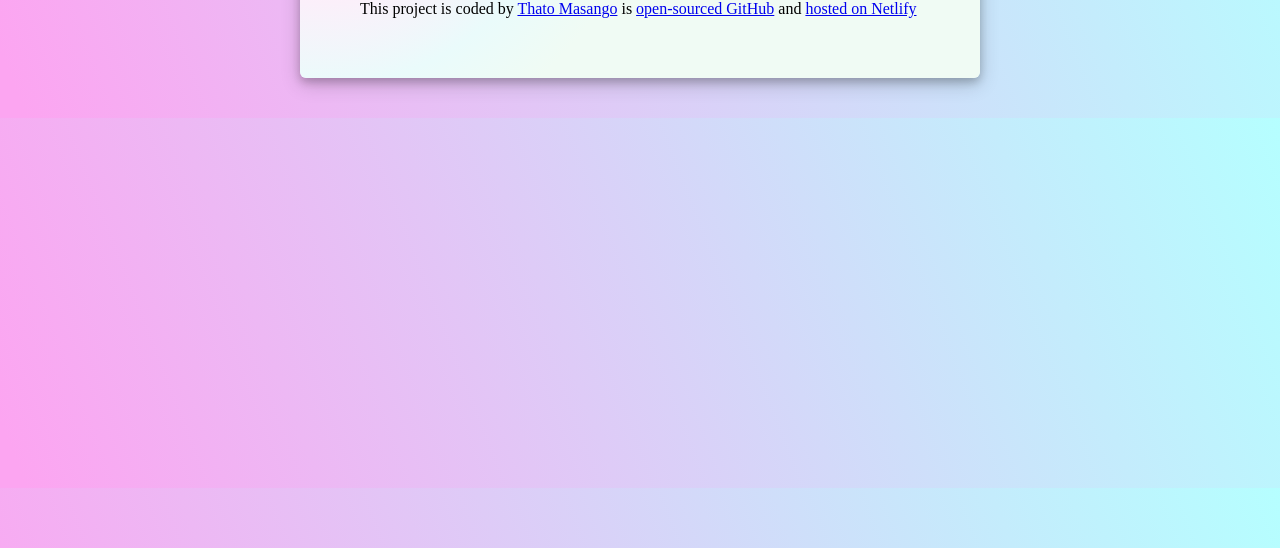
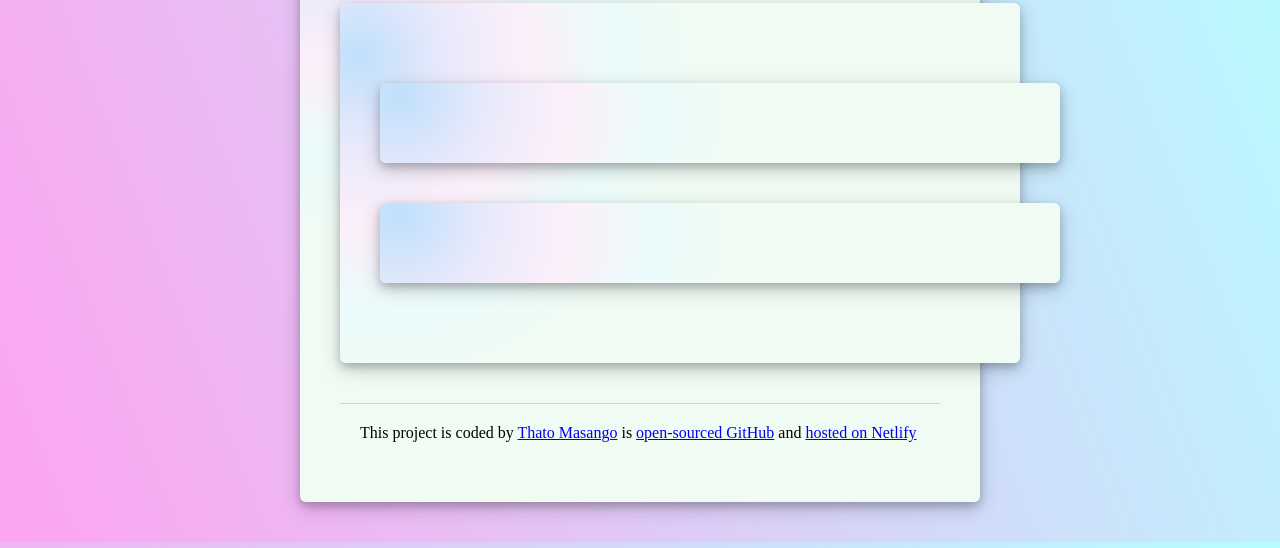
Before and after one commit to Teejma/Current-Weather-Application, a plain HTML site: page index.html in a window 1280 px wide. Shown: the part 252-800 px from the top of the page. Drawn offline with nearby package versions, Linux system fonts and the light colour scheme; no server answers.

Commit message:
added divs and classes

```diff
--- a/index.html
+++ b/index.html
@@ -7,7 +7,7 @@
    <script src="https://unpkg.com/axios@1.6.7/dist/axios.min.js"></script>
     <title>Today's Weather</title>
 </head>
-<div>
+<div class="wrap">
 <header>
     <form>
         <input type="text" placeholder="Enter a city.." class="enter-city" id="enter-city" required >
@@ -28,6 +28,11 @@
         <span class="icon" id="icon"></span><span class="temperature" id="temperature">25</span>
         <span class="celsius">°C </span>
     </p>
+    <div class="forecast-weather" id="forecast-weather">
+        <div class="forecast-date"></div>
+        <div class="forecast-icon"></div>
+
+    </div>
     <footer>
         This project is coded by <a href="https://github.com/Teejma" target="blank">Thato Masango</a> is
         <a href="https://github.com/Teejma/Current-Weather-Application" target="blank"> open-sourced GitHub</a> and
```
